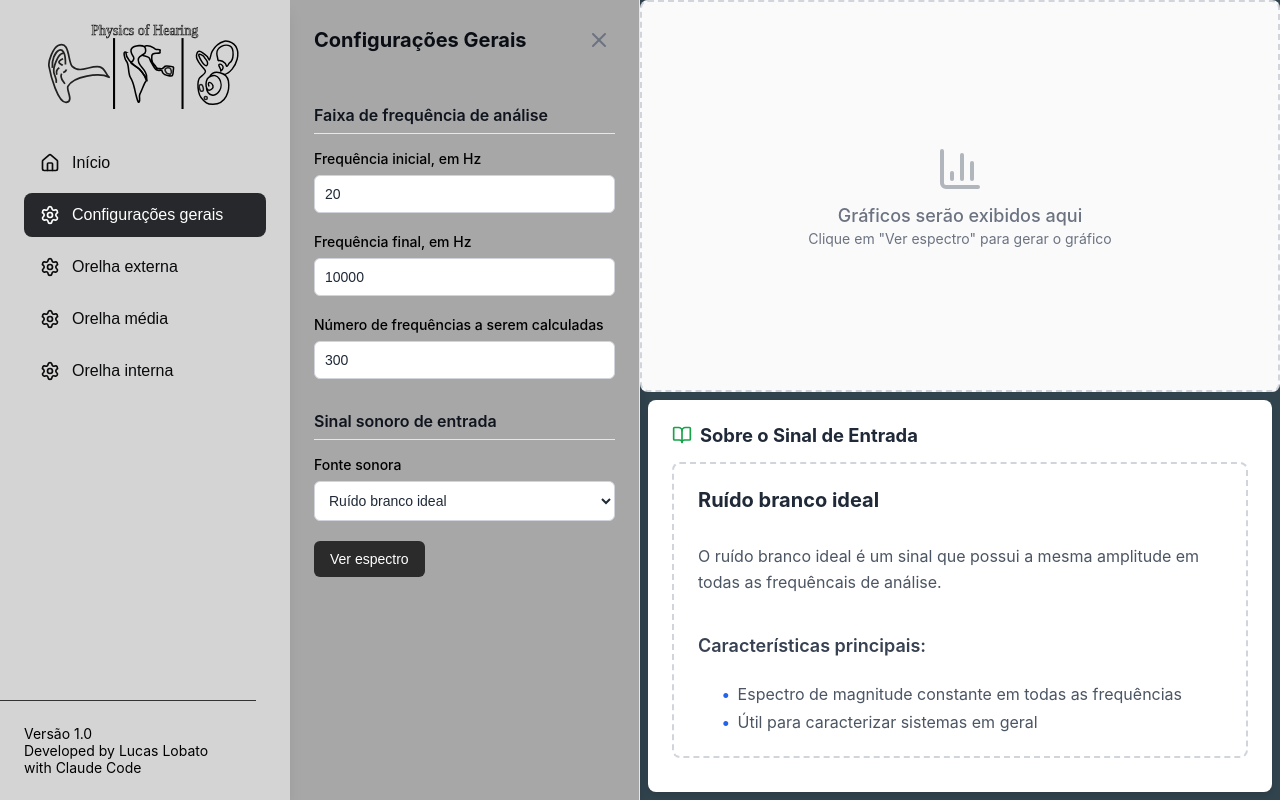
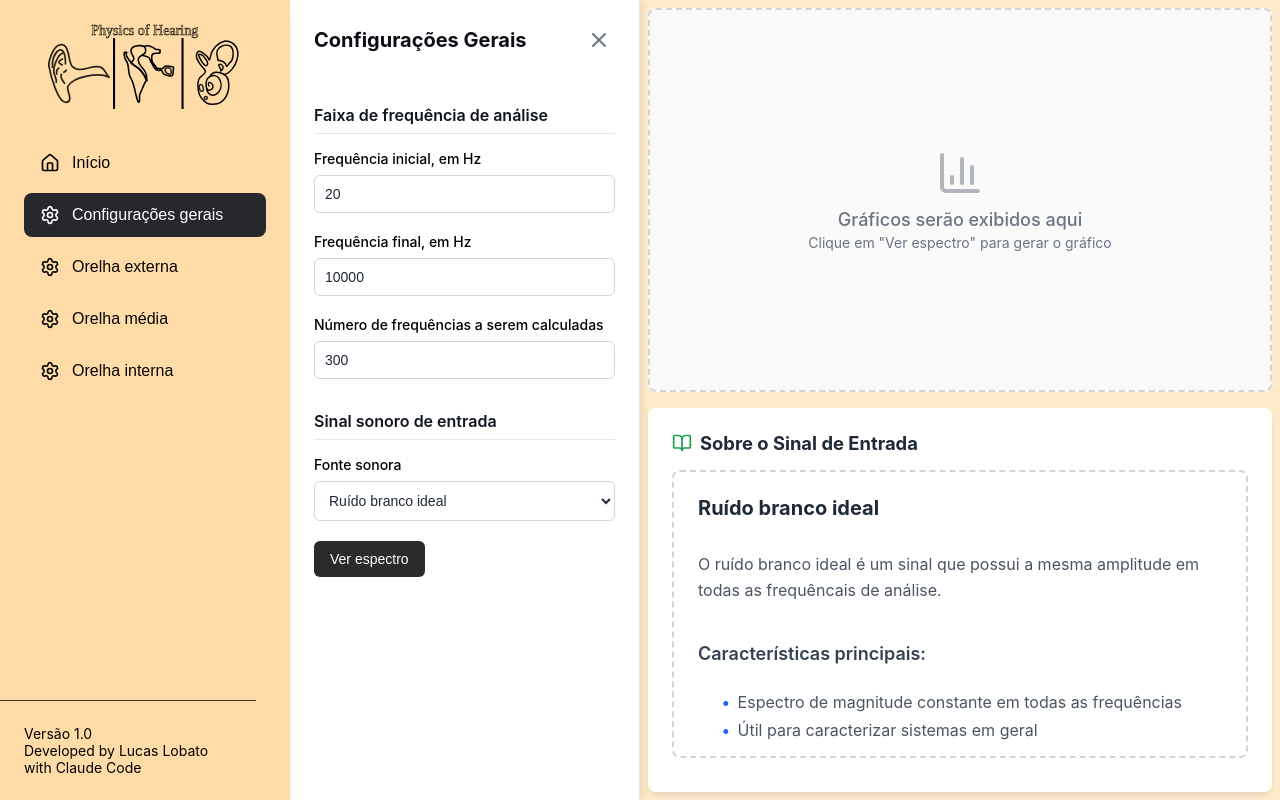
Before and after one commit to LucasCostaLobato/auditory-system-frontend, a React (Vite) app: page / in a window 1280 px wide. Both pictures are taken after a click on the button "Configurações gerais". Built offline with nearby package versions, Linux system fonts and the light colour scheme.

Commit message:
Update colors

```diff
--- a/src/App.jsx
+++ b/src/App.jsx
@@ -9,7 +9,7 @@ import SettingsPanel from './components/SettingsPanel'
 import outerEarIcon from './assets/outer_ear_icon.svg';
 import middleEarIcon from './assets/middle_ear_icon.svg';
 import innerEarIcon from './assets/inner_ear_icon.svg';
-import './App.css';
+import './styles/App.css';
 
 // Import APIs
 import { getInputSignal } from './services/api';
--- a/src/App.css
+++ b/src/styles/App.css
@@ -15,7 +15,7 @@ body {
 .app-container {
   display: flex;
   height: 100vh;
-  background-color: #31434d;
+  background-color: #ffeacb;
 }
 
 .main-content {
--- a/src/styles/GraphPanel.css
+++ b/src/styles/GraphPanel.css
@@ -1,6 +1,6 @@
 .graph-panel {
   flex: 1;
-  padding: 0;
+  padding: 0.5rem;
   overflow: auto;
   min-height: 0;
   display: flex;
--- a/src/styles/HomePanel.css
+++ b/src/styles/HomePanel.css
@@ -2,13 +2,13 @@
     flex: 1;
     padding: 2rem;
     overflow: auto;
-    background-color: #31434d;
+    background-color: #ffeacb;
 }
 
 .home-container {
     max-width: 1200px;
     margin: 0 auto;
-    background-color: white;
+    background-color: rgb(255, 255, 255);
     border-radius: 0.75rem;
     box-shadow: 0 4px 6px -1px rgba(0, 0, 0, 0.1);
     padding: 2rem;
--- a/src/styles/SettingsPanel.css
+++ b/src/styles/SettingsPanel.css
@@ -1,6 +1,6 @@
 .settings-panel {
   width: 350px;
-  background-color: #a7a7a7;
+  background-color: #ffffff;
   border-right: 1px solid #e5e7eb;
   box-shadow: 2px 0 8px rgba(0, 0, 0, 0.1);
   display: flex;
@@ -14,8 +14,8 @@
   justify-content: space-between;
   align-items: center;
   padding: 1.5rem;
-  border-bottom: 1px solid #a7a7a7;
-  background-color: #a7a7a7;
+  border-bottom: 1px solid #ffffff;
+  background-color: #ffffff;
 }
 
 .settings-title {
--- a/src/styles/Sidebar.css
+++ b/src/styles/Sidebar.css
@@ -1,7 +1,7 @@
 .sidebar {
   width: 290px;
-  background-color: #d4d4d4;
-  color: rgb(37, 37, 37);
+  background-color: #ffdca7;
+  color: rgb(19, 19, 19);
   box-shadow: 0 10px 15px -3px rgba(0, 0, 0, 0.1);
   position: relative;
   height: 100vh;
@@ -44,7 +44,7 @@
   font-size: 1rem;
   transition: all 0.2s;
   background-color: transparent;
-  color: #090a0c;
+  color: #050505;
 }
 
 .menu-button:hover {
```
